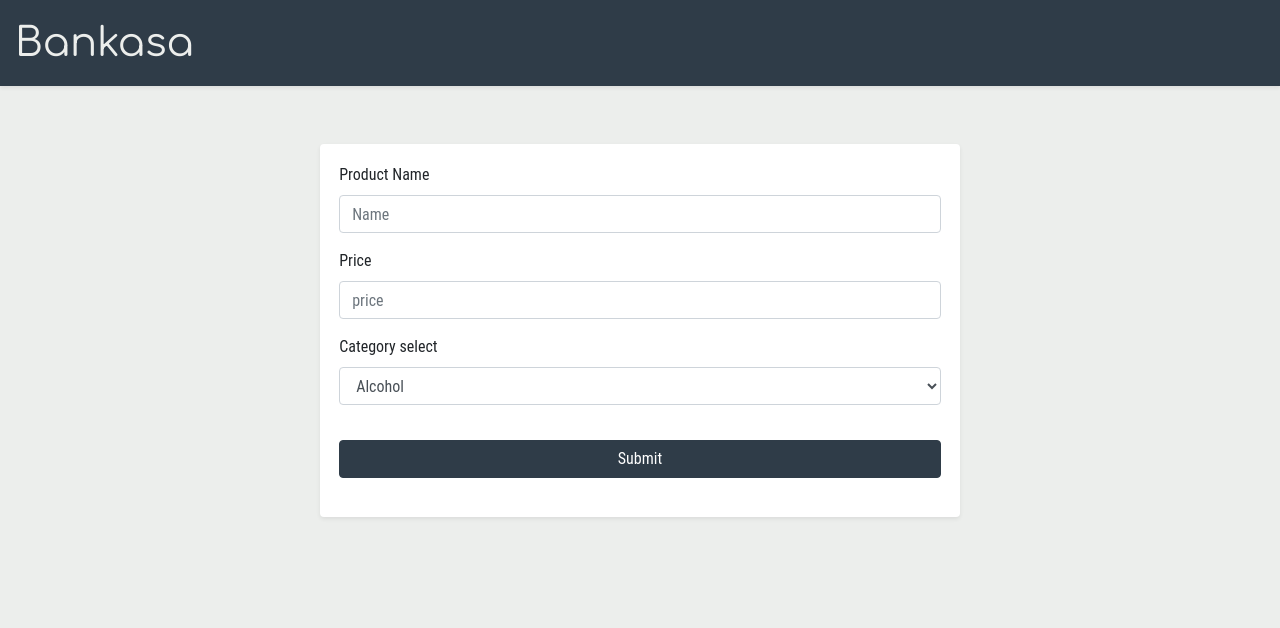
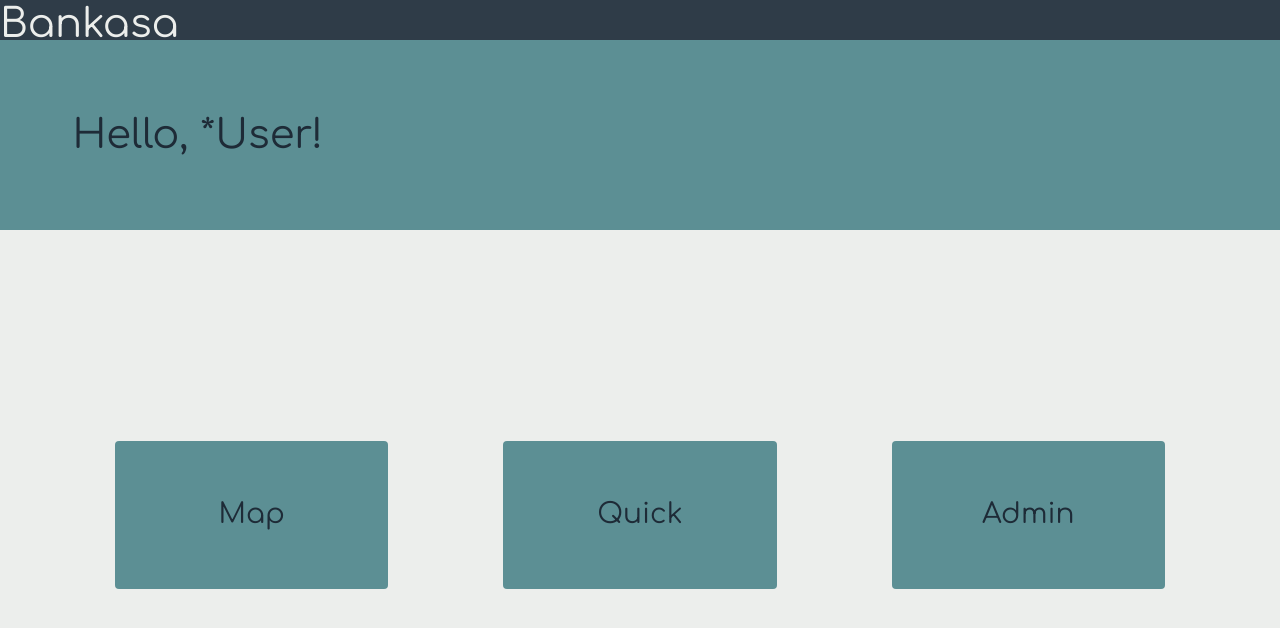
Before and after one commit to Bankacha/bankasa, a React (Create React App) app: page / in a window 1280 px wide. Shown: the top 628 px of the page. Built offline with nearby package versions, Linux system fonts and the light colour scheme.

Commit message:
header isolation and layout implementation

```diff
--- a/src/App.js
+++ b/src/App.js
@@ -2,26 +2,28 @@ import 'bootstrap/dist/css/bootstrap.min.css';
 import './Theme.css';
 import './App.css';
 
-import {Container} from 'react-bootstrap';
+import { Container } from 'react-bootstrap';
 
-import {BillPage} from './public/views/BillPage';
-import {HomePage} from './public/views/HomePage';
-import {LoginPage} from './public/views/LoginPage'
+import { BillPage } from './public/views/BillPage';
+import { HomePage } from './public/views/HomePage';
+import { LoginPage } from './public/views/LoginPage'
 import { Products } from './admin/pages/Products';
 import { ProductCreate } from './admin/pages/ProductCreate';
+import { Layout } from './shared/layout/Layout';
 
 function App() {
     return (
-        <Container className="h-100 bg-light" fluid>
+        <Layout>
             {/* <LoginPage></LoginPage> */}
-            {/* <HomePage></HomePage> */}
+            <HomePage></HomePage>
             {/* <BillPage></BillPage> */}
 
             {/* ADMIN PAGES */}
 
-             {/*<Products></Products> */}
-            <ProductCreate></ProductCreate>
-        </Container>
+            {/* <Products></Products> */}
+            {/* <ProductCreate></ProductCreate> */}
+        </Layout>
+
     );
 }
 
--- a/src/admin/pages/ProductCreate.js
+++ b/src/admin/pages/ProductCreate.js
@@ -7,7 +7,6 @@ import { getCategories } from "../../store/selectors";
 export const ProductCreate = () => {
 
     const dispatch = useDispatch()
-
     const categories = useSelector(getCategories)
 
     const { register, handleSubmit, watch, errors, reset } = useForm({
@@ -19,24 +18,11 @@ export const ProductCreate = () => {
     });
 
     const onSubmit = data => {
-
         dispatch(addNewProduct({ ...data, price: +data.price }));
         reset()
     }
 
-    watch("name")
     return (
-        <div className="h-100">
-            <Row>
-                <Col sm={12} className="h-5">
-                    <Row className="">
-                        <Col className="bg-primary h-5 text-light shadow-sm py-3" sm={12}>
-                            <h1 className="m-0">Bankasa</h1>
-                        </Col>
-                    </Row>
-                </Col>
-            </Row>
-
             <Row className="align-items-center justify-content-center mt-5">
                 <Col sm={6} className="p-3 bg-white rounded shadow-sm">
                     <Form onSubmit={handleSubmit(onSubmit)}>
@@ -62,21 +48,14 @@ export const ProductCreate = () => {
                                 {
                                     categories?.map((c, i) => <option key={i} value={c.value}>{c.name}</option>)
                                 }
-
                             </Form.Control>
                         </Form.Group>
 
-
                         <Button variant="primary" className='w-100 my-3' type="submit">
                             Submit
-                </Button>
+                        </Button>
                     </Form>
                 </Col>
-
             </Row>
-
-        </div>
-
-
     )
 }
--- a/src/admin/pages/Products.js
+++ b/src/admin/pages/Products.js
@@ -10,15 +10,6 @@ export const Products = () => {
 
     return (
         <div className="row">
-            <Col sm={12} className="h-5">
-                <Row className="">
-                    <Col className="bg-primary h-5 text-light shadow-sm" sm={12}>
-                        <h1>Bankasa</h1>
-                    </Col>
-                </Row>
-            </Col>
-
-
             <Col className="my-5">
                 <Row className="">
                     <Col sm={12} className=" h-5">
@@ -66,7 +57,6 @@ export const Products = () => {
                     </Col>
                 </Row>
             </Col>
-
         </div >
     )
 }
--- a/src/public/components/home/HomeButton.js
+++ b/src/public/components/home/HomeButton.js
@@ -3,8 +3,8 @@ import {Col} from "react-bootstrap";
 
 export function HomeButton(props) {
     return (
-        <Col className="bg-success rounded mx-5 c-pointer">
-            <h3 className="my-5 text-center text-light">{props.children}</h3>
+        <Col className="bg-info rounded mx-5 c-pointer">
+            <h3 className="my-5 text-center text-dark">{props.children}</h3>
         </Col>
     )
 }
--- a/src/public/views/BillPage.js
+++ b/src/public/views/BillPage.js
@@ -6,9 +6,6 @@ import { OrderComponent } from "../components/bill-create/OrderComponent";
 export function BillPage() {
 
     return (
-        <div className="h-100">
-            <Row className="bg-primary h-5 text-light shadow-sm"><h1>Bankasa</h1></Row>
-
         <Row className="bg-light h-95">
             <Col xs={8}>
                 <Row className="h-25 bg-warning pb-3">
@@ -21,12 +18,10 @@ export function BillPage() {
             </Col>
 
             <Col className="bg-primary">
-                    <OrderComponent/>
+                <OrderComponent />
 
             </Col>
 
         </Row>
-        </div>
-
     )
 }
--- a/src/public/views/HomePage.js
+++ b/src/public/views/HomePage.js
@@ -5,9 +5,9 @@ import {HomeButton} from "../components/home/HomeButton";
 export function HomePage() {
 
     return (
-        <Row className="h-100">
+        <Row className="h-95">
             <Col xs={12} className="h-25">
-                <Row className='bg-success text-light align-content-center h-100'>
+                <Row className='bg-info text-dark align-content-center h-100'>
                     <Col xs={10}>
                         <h1 className="m-0 ml-5">Hello, *User!</h1>
                     </Col>
@@ -15,7 +15,7 @@ export function HomePage() {
                     </Col>
                 </Row>
             </Col>
-            <Col xs={12} className="h-75 bg-light">
+            <Col xs={12} className="h-75">
                 <Row className="p-5 h-100 align-content-center">
                     <HomeButton>Map</HomeButton>
                     <HomeButton>Quick</HomeButton>
--- a/src/public/views/LoginPage.js
+++ b/src/public/views/LoginPage.js
@@ -4,7 +4,7 @@ import {Col, Row, Form, Button} from "react-bootstrap";
 export function LoginPage() {
 
     return (
-        <Row className="h-100 bg-light">
+        <Row className="h-95 bg-light">
             <div className="col-8 align-self-center">
                 <Row className="justify-content-center">
                     <Col xs={6}>
--- /dev/null
+++ b/src/shared/layout/Layout.js
@@ -0,0 +1,11 @@
+import { Container, Row } from "react-bootstrap"
+
+export const Layout = ({ children }) => {
+
+    return (
+        <Container className="h-100 bg-light" fluid>
+            <Row className="bg-primary h-5 text-light shadow-sm"><h1>Bankasa</h1></Row>
+            {children}
+        </Container>
+    )
+}
```
Lines whose indentation alone changed are shown as unchanged.
